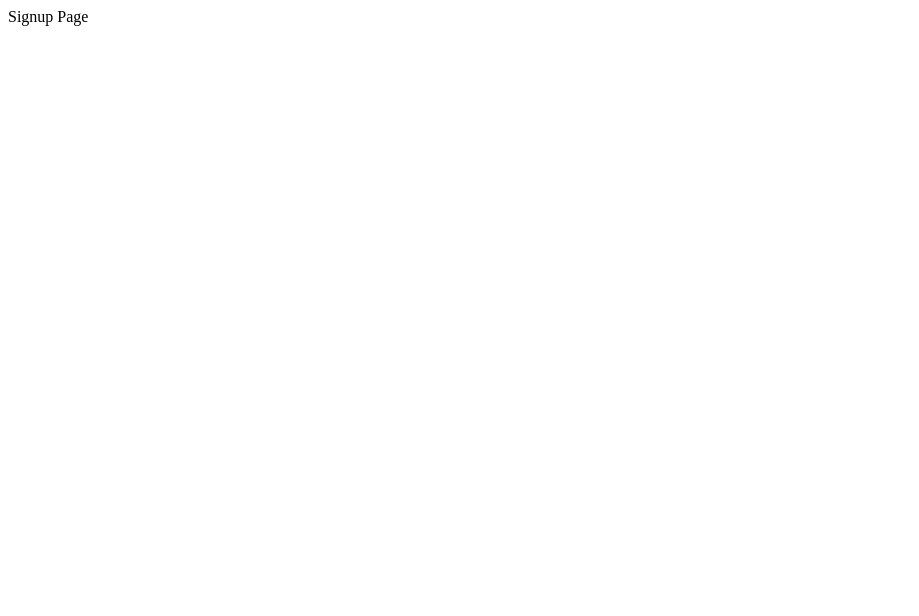
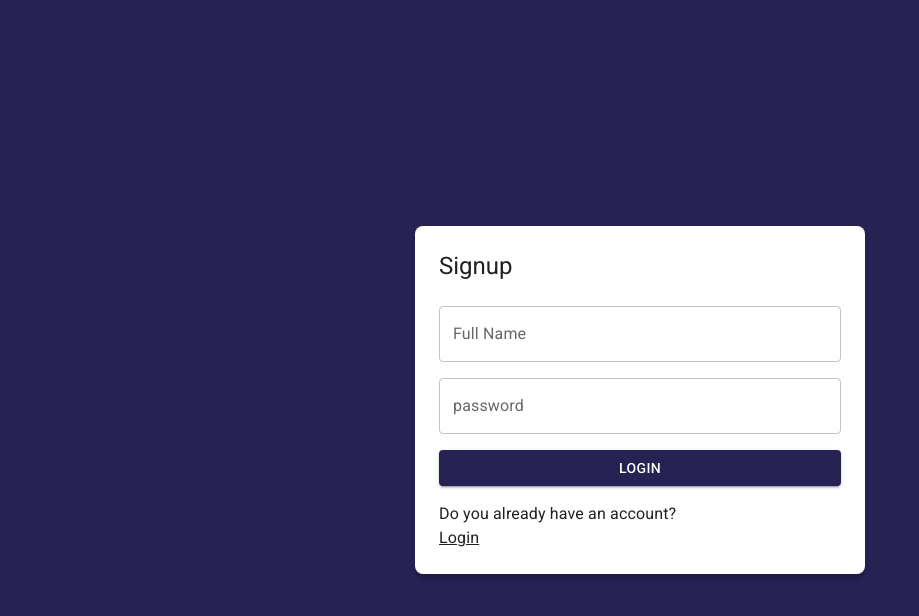
Before and after one commit to csuazag/Journal-App, a React (Vite) app: page /auth/signup in a window 1280 px wide. Shown: the top 616 px of the page, without its empty margins (0-919 px from the left). Built offline with nearby package versions, Linux system fonts and the light colour scheme.

Commit message:
initial state, login, register page, and more pages

```diff
--- a/index.html
+++ b/index.html
@@ -3,8 +3,12 @@
   <head>
     <meta charset="UTF-8" />
     <link rel="icon" type="image/svg+xml" href="/vite.svg" />
+    <link
+      rel="stylesheet"
+      href="https://fonts.googleapis.com/css?family=Roboto:300,400,500,700&display=swap"
+    />
     <meta name="viewport" content="width=device-width, initial-scale=1.0" />
-    <title>Vite + React</title>
+    <title>Journal App</title>
   </head>
   <body>
     <div id="root"></div>
--- a/package.json
+++ b/package.json
@@ -9,6 +9,10 @@
     "preview": "vite preview"
   },
   "dependencies": {
+    "@emotion/react": "^11.10.5",
+    "@emotion/styled": "^11.10.5",
+    "@mui/icons-material": "^5.11.0",
+    "@mui/material": "^5.11.1",
     "react": "^18.2.0",
     "react-dom": "^18.2.0",
     "react-router-dom": "6"
--- a/src/JournalApp.jsx
+++ b/src/JournalApp.jsx
@@ -1,5 +1,10 @@
 import { AppRouter } from "./router/AppRouter";
+import { AppTheme } from "./theme";
 
 export const JournalApp = () => {
-  return <AppRouter />;
+  return (
+    <AppTheme>
+      <AppRouter />
+    </AppTheme>
+  );
 };
--- /dev/null
+++ b/src/auth/layout/AuthLayout.jsx
@@ -0,0 +1,32 @@
+import { Grid, Typography } from "@mui/material";
+
+export const AuthLayout = ({ children, title }) => {
+  return (
+    <Grid
+      container
+      spacing={0}
+      direction="column"
+      alignItems="center"
+      justifyContent="center"
+      sx={{ minHeight: "100vh", backgroundColor: "primary.main", padding: 4 }}
+    >
+      <Grid
+        item
+        className="box-shadow"
+        xs={3}
+        sx={{
+          backgroundColor: "white",
+          padding: 3,
+          borderRadius: 2,
+          width: { xs: 450 },
+        }}
+      >
+        <Typography variant="h5" sx={{ mb: 1 }}>
+          {title}
+        </Typography>
+
+        {children}
+      </Grid>
+    </Grid>
+  );
+};
--- a/src/auth/pages/LoginPage.jsx
+++ b/src/auth/pages/LoginPage.jsx
@@ -1,6 +1,53 @@
+import { Link as RouterLink } from "react-router-dom";
+import { Google } from "@mui/icons-material";
+import { Button, Grid, Link, TextField, Typography } from "@mui/material";
+import { AuthLayout } from "../layout/AuthLayout";
 
 export const LoginPage = () => {
   return (
-    <div>Login Page</div>
-  )
-}
+    <AuthLayout title="Login">
+      <form action="">
+        <Grid container>
+          <Grid item xs={12} sx={{ mt: 2 }}>
+            <TextField
+              label="email"
+              type="email"
+              placeholder="email@google.com"
+              fullWidth
+            />
+          </Grid>
+
+          <Grid item xs={12} sx={{ mt: 2 }}>
+            <TextField
+              label="password"
+              type="password"
+              placeholder="email@google.com"
+              fullWidth
+            />
+          </Grid>
+
+          <Grid container spacing={2} sx={{ mt: 2, mb: 2 }}>
+            <Grid item xs={12} md={6}>
+              <Button variant="contained" fullWidth>
+                Login
+              </Button>
+            </Grid>
+
+            <Grid item xs={12} md={6}>
+              <Button variant="outlined" fullWidth>
+                <Google />
+                <Typography sx={{ ml: 1 }}>Google</Typography>
+              </Button>
+            </Grid>
+          </Grid>
+
+          <Grid container direction="row" justifyContent="end">
+            <Link component={RouterLink} color="inherit" to="/auth/signup">
+              Create an account
+            </Link>
+          </Grid>
+        </Grid>
+      </form>
+    </AuthLayout>
+  );
+};
--- a/src/auth/pages/SignupPage.jsx
+++ b/src/auth/pages/SignupPage.jsx
@@ -1,6 +1,52 @@
+import { Link as RouterLink } from "react-router-dom";
+
+import { Button, Grid, Link, TextField, Typography } from "@mui/material";
+import { AuthLayout } from "../layout/AuthLayout";
 
 export const SignupPage = () => {
   return (
-    <div>Signup Page</div>
-  )
-}
+    <AuthLayout title="Signup">
+      <form action="">
+        <Grid container>
+          <Grid item xs={12} sx={{ mt: 2 }}>
+            <TextField
+              label="Full Name"
+              type="text"
+              placeholder="Name"
+              fullWidth
+            />
+          </Grid>
+
+          <Grid item xs={12} sx={{ mt: 2 }}>
+            <TextField
+              label="password"
+              type="password"
+              placeholder="email@google.com"
+              fullWidth
+            />
+          </Grid>
+
+          <Grid container sx={{ mt: 2, mb: 2 }}>
+            <Grid item xs={12}>
+              <Button variant="contained" fullWidth>
+                Login
+              </Button>
+            </Grid>
+          </Grid>
+
+          <Grid container direction="row" justifyContent="end">
+            <Grid item xs={12}>
+              <Typography sx={{ mr: 1 }}>
+                Do you already have an account?
+              </Typography>
+
+              <Link component={RouterLink} color="inherit" to="/auth/login">
+                Login
+              </Link>
+            </Grid>
+          </Grid>
+        </Grid>
+      </form>
+    </AuthLayout>
+  );
+};
--- a/src/journal/pages/JournalPage.jsx
+++ b/src/journal/pages/JournalPage.jsx
@@ -1,5 +1,11 @@
+import { MailOutline } from "@mui/icons-material";
+import { Typography } from "@mui/material";
+
 export const JournalPage = () => {
   return (
-    <div>JournalPage</div>
-  )
-}
+    <>
+      <Typography variant="h1"> JournalPage </Typography>
+      <MailOutline />
+    </>
+  );
+};
--- a/src/styles.css
+++ b/src/styles.css
@@ -0,0 +1,3 @@
+.box-shadow {
+  box-shadow: 0px 5px 5px rgba(0, 0, 0, 0.2);
+}
--- /dev/null
+++ b/src/theme/AppTheme.jsx
@@ -0,0 +1,14 @@
+import { ThemeProvider } from "@emotion/react";
+import { CssBaseline } from "@mui/material";
+import { purpleTheme } from "./";
+
+export const AppTheme = ({ children }) => {
+  return (
+    <ThemeProvider theme={purpleTheme}>
+      {/* CssBaseline kickstart an elegant, consistent, and simple baseline to build upon. */}
+      <CssBaseline />
+
+      {children}
+    </ThemeProvider>
+  );
+};
--- /dev/null
+++ b/src/theme/index.js
@@ -0,0 +1,2 @@
+export * from "./AppTheme";
+export * from "./purpleTheme";
--- /dev/null
+++ b/src/theme/purpleTheme.js
@@ -0,0 +1,16 @@
+import { createTheme } from "@mui/material";
+import { red } from "@mui/material/colors";
+
+export const purpleTheme = createTheme({
+  palette: {
+    primary: {
+      main: "#262254",
+    },
+    secondary: {
+      main: "#543884",
+    },
+    error: {
+      main: red.A400,
+    },
+  },
+});
```
Also changed, not shown: 1 other file (tests, documents, lock files or other folders).
